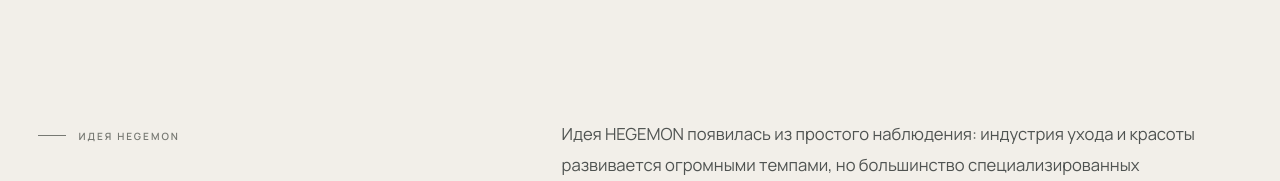
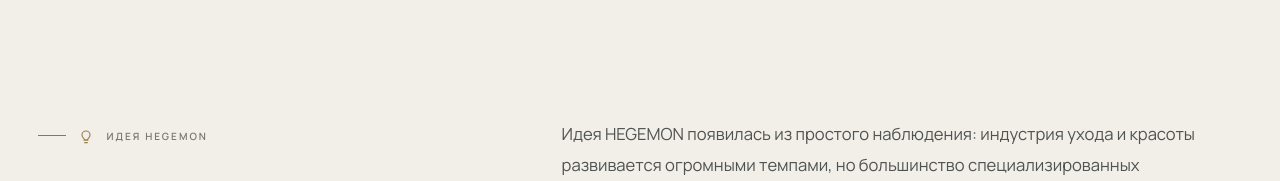
Before and after one commit to ahmedddd-code/hegemon, a React (Vite) app: page /about in a window 1280 px wide. Shown: the part 1320-1501 px from the top of the page. Built offline with nearby package versions, Linux system fonts and the light colour scheme; no server answers.

Commit message:
Add idea icon to founder story

```diff
--- a/src/components/AboutStory.tsx
+++ b/src/components/AboutStory.tsx
@@ -1,3 +1,5 @@
+import { Icon } from './Icon';
+
 export function AboutStory() {
   return (
     <>
@@ -17,7 +19,7 @@ export function AboutStory() {
       <section className="founder-story">
         <div className="founder-story__inner section-wrap">
           <header>
-            <span className="eyebrow eyebrow--dark">ИДЕЯ HEGEMON</span>
+            <span className="eyebrow eyebrow--dark founder-story__idea-label"><Icon name="idea" size={16}/>ИДЕЯ HEGEMON</span>
             <h2>Почему появился<br /><em>HEGEMON.</em></h2>
           </header>
           <div className="founder-story__copy">
--- a/src/components/Icon.tsx
+++ b/src/components/Icon.tsx
@@ -1,4 +1,4 @@
-type IconName = 'home' | 'search' | 'heart' | 'user' | 'bell' | 'phone' | 'command' | 'settings' | 'help' | 'chart';
+type IconName = 'home' | 'search' | 'heart' | 'user' | 'bell' | 'phone' | 'command' | 'settings' | 'help' | 'chart' | 'idea';
 
 const paths: Record<IconName, React.ReactNode> = {
   home: <><path d="m3 11 9-8 9 8"/><path d="M5 10v10h14V10M9 20v-6h6v6"/></>,
@@ -11,6 +11,7 @@ const paths: Record<IconName, React.ReactNode> = {
   settings: <><circle cx="12" cy="12" r="3"/><path d="M19 13.5v-3l-2-1.2-.5-1.2.6-2.2-2.1-2.1-2.2.7-1.3-.5L10.5 2h-3L6.3 4l-1.2.5-2.2-.7L.8 5.9l.7 2.2-.5 1.2-2 1.2v3l2 1.2.5 1.2-.7 2.2 2.1 2.1 2.2-.7 1.2.5 1.2 2h3l1.2-2 1.2-.5 2.2.7 2.1-2.1-.7-2.2Z" transform="translate(2) scale(.85)"/></>,
   help: <><circle cx="12" cy="12" r="9"/><path d="M9.8 9a2.3 2.3 0 1 1 3.4 2c-.8.4-1.2 1-1.2 2M12 17h.01"/></>,
   chart: <><path d="M4 20V10M10 20V4M16 20v-7M22 20H2"/></>,
+  idea: <><path d="M9 18h6M10 22h4"/><path d="M8.5 15.5C6.9 14.4 6 12.6 6 10.5a6 6 0 0 1 12 0c0 2.1-.9 3.9-2.5 5-.9.7-1.2 1.3-1.2 2.5H9.7c0-1.2-.3-1.8-1.2-2.5Z"/></>,
 };
 
 export function Icon({ name, size = 21 }: { name: IconName; size?: number }) {
--- a/src/styles/about.css
+++ b/src/styles/about.css
@@ -9,6 +9,7 @@
 .founder-story { padding-block:clamp(90px,10vw,150px); background:var(--paper); }
 .founder-story__inner { display:grid; grid-template-columns:minmax(280px,.75fr) minmax(0,1.25fr); gap:clamp(50px,9vw,145px); align-items:start; }
 .founder-story header { position:sticky; top:160px; }
+.founder-story__idea-label svg { flex:none; color:var(--gold-dark); }
 .founder-story h2 { margin-top:30px; font-size:clamp(45px,5vw,72px); }
 .founder-story__copy { max-width:760px; }
 .founder-story__copy>p { color:#4f5351; font-size:clamp(15px,1.3vw,18px); line-height:1.85; }
```
